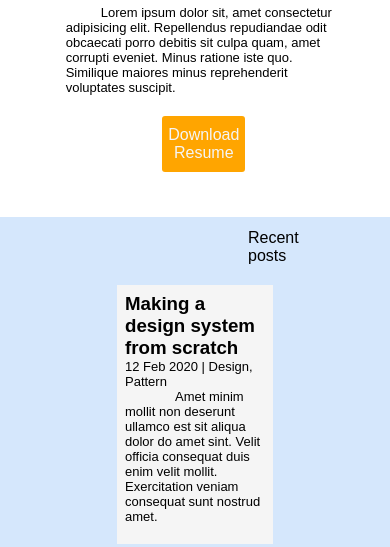
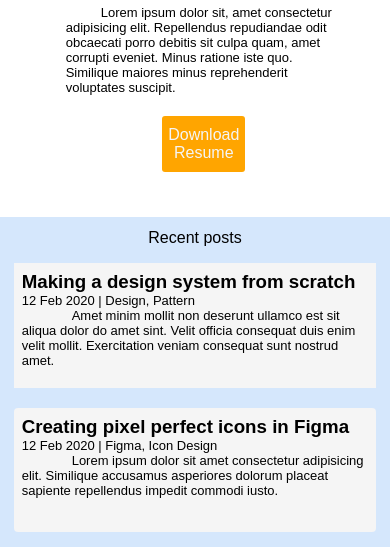
Before and after one commit to fortune-G/cc18-HW04, a plain HTML site: page index.html in a window 390 px wide. Shown: the part 327-874 px from the top of the page. Drawn offline with Linux system fonts and the light colour scheme.

Commit message:
Update News area

```diff
--- a/index.css
+++ b/index.css
@@ -252,9 +252,13 @@ hr{
     }
     .creating{
         padding: 8px 8px 34px 8px;
+        width: 93%;
+        align-items: start;
     }
     .maketing{
         margin-left: initial;
+        width: 93%;
+        align-items: start;
     }
     .design ,.vibrant ,.malayam{
         flex-flow: column;
@@ -262,14 +266,21 @@ hr{
     .news{
         flex-flow: column;
         align-items: center;
+        padding-top: initial;
     }
     .viewall{
         visibility: hidden;
     }
+    .labelrecent{
+        flex-flow: column;
+        align-items: center;
+    }
     .recent{
         justify-content: center;
-        margin-left: 248px;
+        width: 100vw;
+        /* margin-left: 248px; */
         padding-top: 8px;
+        margin-left: initial;
     }
     .download{
         padding: 10px 0px 10px 0px;
```
